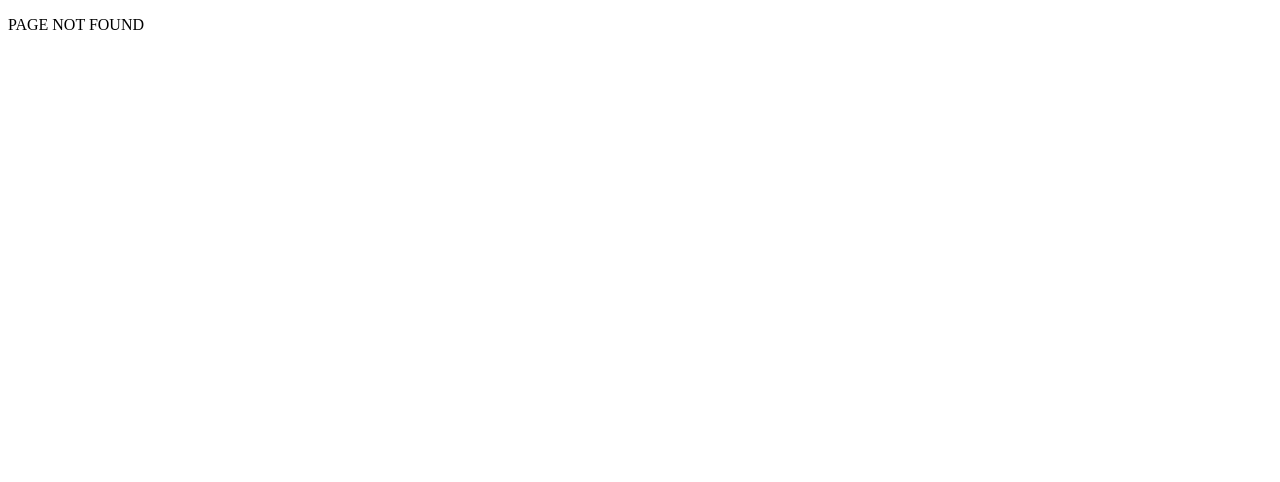
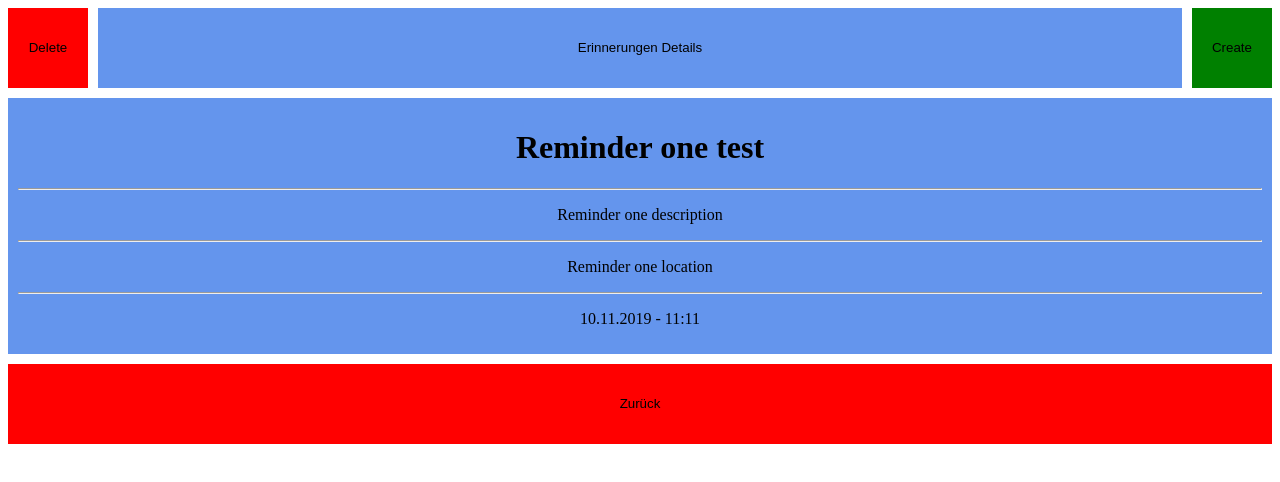
Before and after one commit to MUAS-DTLab-WiSe19-20-Apps-Demenz/WiSe19-20-Apps-Demenz-ChecklistenReminder, an Angular app: page /Erinnerungen/Detail/1 in a window 1280 px wide. Before the commit this address had no page. Shown: the top 482 px of the page. Built offline with nearby package versions, Linux system fonts and the light colour scheme.

Commit message:
Add detail view

```diff
--- a/src/app/app.module.ts
+++ b/src/app/app.module.ts
@@ -7,9 +7,11 @@ import { MainMenuComponent } from './main-menu/main-menu.component';
 import { PageNotFoundComponent } from './page-not-found/page-not-found.component';
 import { ReminderComponent } from './reminder/reminder.component';
 import { ReminderComponentComponent } from './reminder-component/reminder-component.component';
+import { DetailComponent } from './components/reminder/detail/detail.component';
 
 const appRoutes: Routes = [
   { path: 'Erinnerungen', component: ReminderComponent },
+  { path: 'Erinnerungen/Detail/:id', component: DetailComponent },
   // { path: 'Checklisten', component: ChecklistComponent },
   // { path: 'Notfallkontakte', component: EmergencyContactsComponent },
   { path: 'MainMenu', component: MainMenuComponent},
@@ -23,7 +25,8 @@ const appRoutes: Routes = [
     MainMenuComponent,
     PageNotFoundComponent,
     ReminderComponent,
-    ReminderComponentComponent
+    ReminderComponentComponent,
+    DetailComponent
   ],
   imports: [
     BrowserModule,
--- /dev/null
+++ b/src/app/components/reminder/detail/detail.component.css
@@ -0,0 +1,59 @@
+.button-wrapper {
+    height: 80px;
+    box-sizing: border-box;
+    text-align: center;
+}
+
+.buttons {
+  height: 100%;
+  text-align: middle;
+	border: none;
+  padding: 0;
+  line-height: 80px;
+}
+
+.buttons > span {
+	width: 100%;
+	height: 100%;
+}
+
+.outer-button-left {
+  float: left;
+  position: relative;
+  width: 80px;
+  height: 0;
+  padding-bottom: 80px;
+  background: red;
+}
+
+.outer-button-right {
+  float: right;
+  position: relative;
+  width: 80px;
+  height: 0;
+  padding-bottom: 80px;
+  background: green;
+}
+
+.inner-button {
+  width: calc(100% - 180px);
+  height: 0;
+  padding-bottom: 80px;
+  background: cornflowerblue;
+}
+
+.reminder-div {
+    background: cornflowerblue;
+    text-align: center;
+    padding: 10px;
+    margin-top: 10px;
+}
+
+.outer-button-bottom {
+    position: relative;
+    width: 100%;
+    margin-top: 10px;
+    height: 0;
+    padding-bottom: 80px;
+    background: red;
+  }
--- /dev/null
+++ b/src/app/components/reminder/detail/detail.component.html
@@ -0,0 +1,17 @@
+<div class="button-wrapper">
+    <button class="buttons outer-button-left"><span>Delete</span></button>
+    <button class="buttons inner-button"><span>Erinnerungen Details</span></button>
+    <button class="buttons outer-button-right"><span>Create</span></button>
+</div>
+
+<div class="reminder-div">
+    <h1>{{reminder.title}}</h1>
+    <hr />
+    <p>{{reminder.description}}</p>
+    <hr />
+    <p>{{reminder.location}}</p>
+    <hr />
+    <p>{{reminder.date | date:'dd.mm.yyyy - hh:mm'}}</p>
+</div>
+
+<a routerLink="/Erinnerungen"><button class="buttons outer-button-bottom"><span>Zurück</span></button></a>
--- /dev/null
+++ b/src/app/components/reminder/detail/detail.component.ts
@@ -0,0 +1,30 @@
+import { Component, OnInit, Input } from '@angular/core';
+import { Reminder } from 'src/app/classes/reminder';
+import { Route } from '@angular/compiler/src/core';
+import { ReminderService } from 'src/app/services/reminder.service';
+import { Router, ActivatedRoute } from '@angular/router';
+
+@Component({
+  selector: 'app-detail',
+  templateUrl: './detail.component.html',
+  styleUrls: ['./detail.component.css']
+})
+export class DetailComponent implements OnInit {
+
+  reminder : Reminder;
+
+  constructor(public reminderService : ReminderService, private route : ActivatedRoute) {
+    let id = route.snapshot.params['id'];
+    reminderService.getReminderList().subscribe(reminders => {
+      reminders.forEach(reminder => {
+        if(reminder.id == id) {
+          this.reminder = reminder;
+        }
+      });
+    })
+  }
+
+  ngOnInit() {
+  }
+
+}
--- a/src/app/reminder-component/reminder-component.component.html
+++ b/src/app/reminder-component/reminder-component.component.html
@@ -1,3 +1,4 @@
+<a routerLink="/Erinnerungen/Detail/{{reminder.id}}">
     <button class="reminder-preview-button">
         <div class="reminder-preview-button-reminder">
             <h2>{{reminder.title}}</h2>
@@ -7,3 +8,4 @@
             <input type="checkbox">
         </div>
     </button>
+</a>
```
Also changed, not shown: 1 other file (tests, documents, lock files or other folders). Lines whose indentation alone changed are shown as unchanged.
